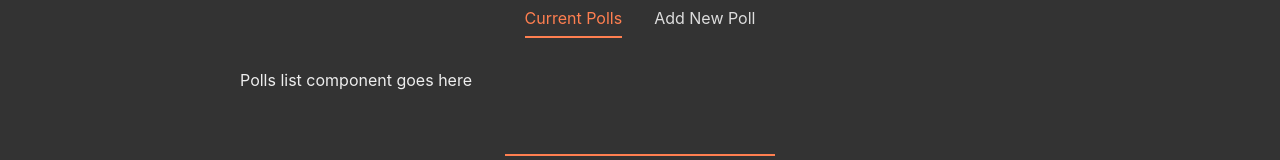
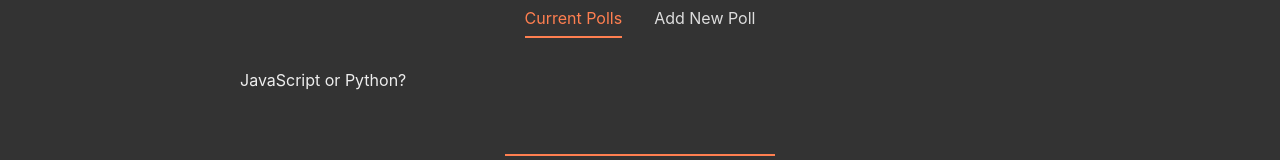
Before and after one commit to SinisaVukmirovic/Polls-App---Svelte, a Svelte app: page / in a window 1280 px wide. Shown: the part 158-318 px from the top of the page. Built offline with nearby package versions, Linux system fonts and the light colour scheme.

Commit message:
Added 'Add new polls' functionality

```diff
--- a/src/App.svelte
+++ b/src/App.svelte
@@ -8,6 +8,8 @@
 	// tabs
 	import Tabs from './shared/Tabs.svelte';
 
+	import PollList from './components/PollList.svelte';
+
 	// tabs
 	let tabs = ['Current Polls', 'Add New Poll'];
 	let activeTab = 'Current Polls';
@@ -16,6 +18,25 @@
 		console.log(e.detail);
 
 		activeTab = e.detail;
+	};
+
+	// adding new polls
+	let polls = [{
+		id: 1,
+		question: 'JavaScript or Python?',
+		answerA: 'JavaScript',
+		answerB: 'Python',
+		votesA: 17,
+		votesB: 8
+	}];
+
+	const handleAdd = (e) => {
+		const poll = e.detail;
+
+		polls = [poll, ...polls];
+		console.log(polls);
+
+		activeTab = 'Current Polls';
 	};
 </script>
 
@@ -26,9 +47,10 @@
 	<Tabs {activeTab} {tabs} on:tabChange={tabChange} />
 
 	{#if activeTab === 'Current Polls'}
-		<p>Polls list component goes here</p>
+		<!-- <p>Polls list component goes here</p> -->
+		<PollList {polls} />
 	{:else if activeTab === 'Add New Poll'}
-		<CreateForm />
+		<CreateForm on:addPoll={handleAdd} />
 	{/if}
 </main>
 
--- a/src/components/CreateForm.svelte
+++ b/src/components/CreateForm.svelte
@@ -1,5 +1,9 @@
 <script>
     import Button from '../shared/Button.svelte';
+
+    // Adding new polls
+    import { createEventDispatcher} from 'svelte';
+    const dispatch = createEventDispatcher();
 
     let fieldValues = {
         question: '',
@@ -52,7 +56,12 @@
         }
 
         if (valid) {
-            console.log('Inputs are valid', fieldValues);
+            // console.log('Inputs are valid', fieldValues);
+
+            // adding new polls
+            let newPoll = {...fieldValues, votesA: 0, votesB: 0, id: Math.random()};
+
+            dispatch('addPoll', newPoll);
         }
     };
 </script>
--- /dev/null
+++ b/src/components/PollList.svelte
@@ -0,0 +1,18 @@
+<script>
+    export let polls = [];
+</script>
+
+<!-- MarkUp -->
+<div class="poll-list">
+    {#each polls as poll (poll.id)}
+        <div>{poll.question}</div>
+    {/each}
+</div>
+
+<style>
+    .poll-list {
+        display: grid;
+        grid-template-columns: 1fr 1fr;
+        grid-gap: 1.5rem;
+    }
+</style>
```
